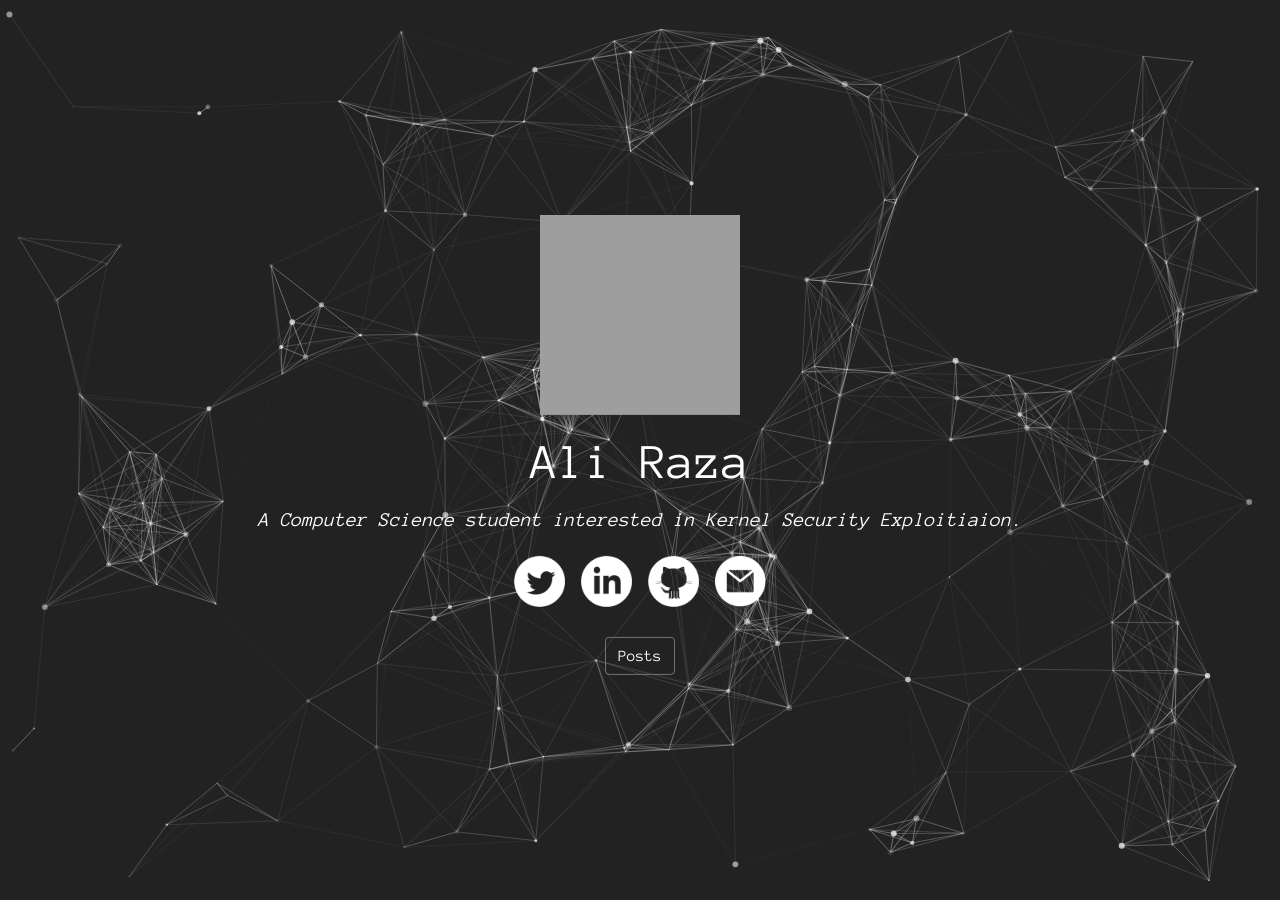
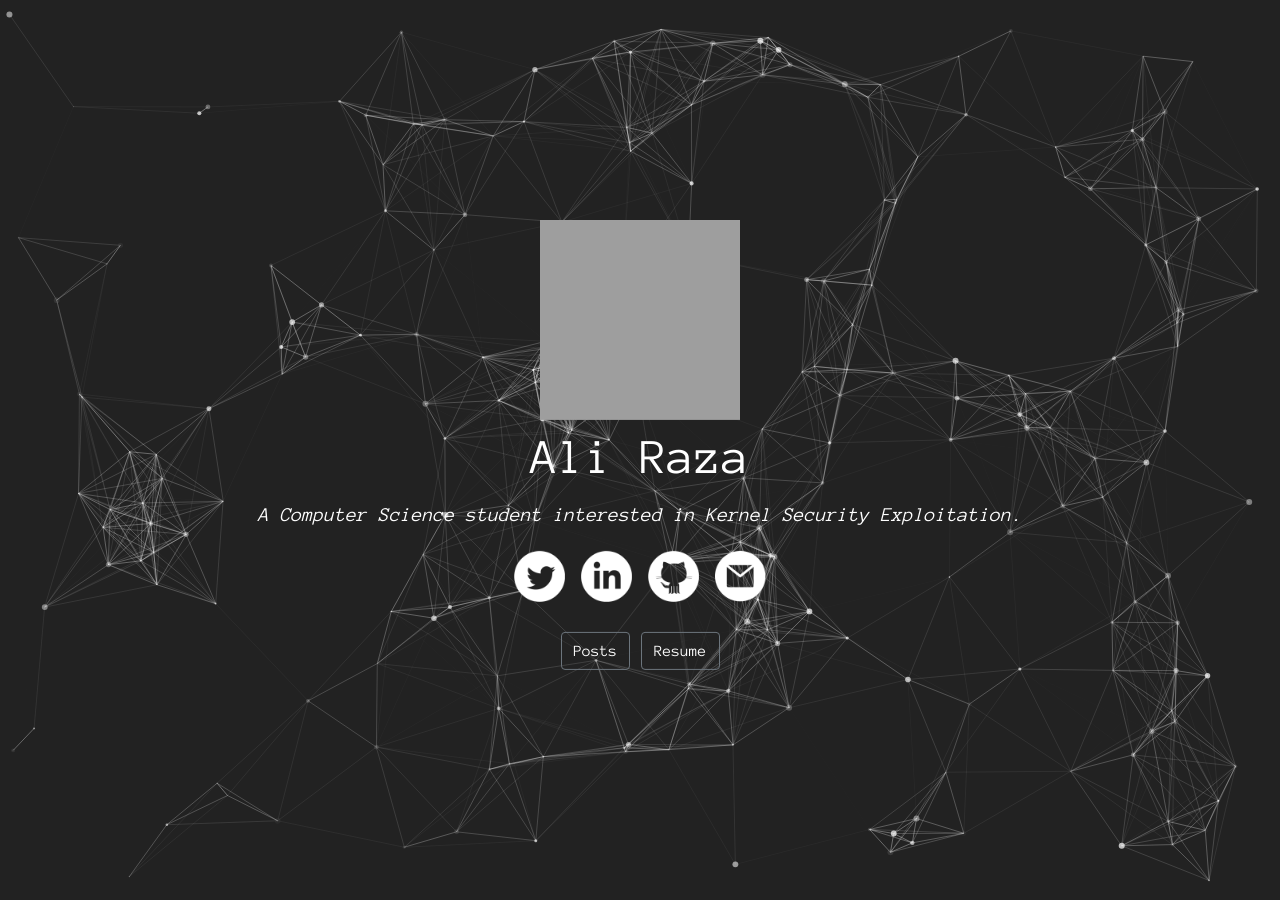
Before and after one commit to locus-x64/locus-x64.github.io, a Jekyll site: the page index.html, which Jekyll copies as it is, in a window 1280 px wide. Built offline with Jekyll 4.4.1, drawn with Linux system fonts in a browser that asks for light colours; grey boxes are pictures that could not be loaded.

Commit message:
Added resume

```diff
--- a/_config.yml
+++ b/_config.yml
@@ -1,6 +1,6 @@
 title: ali@pwnworld$
 description: >- # this means to ignore newlines until "baseurl:"
-  A Computer Science student interested in Kernel Security Exploitiaion.
+  A Computer Science student interested in Kernel Security Exploitation.
 
 # Build settings
 
--- a/index.html
+++ b/index.html
@@ -10,7 +10,7 @@
         <link href="https://fonts.googleapis.com/css?family=Anonymous+Pro" rel="stylesheet">
         <script src="https://ajax.googleapis.com/ajax/libs/jquery/3.5.1/jquery.min.js"></script>
         <link href="https://cdn.jsdelivr.net/npm/bootstrap@5.0.0-beta2/dist/css/bootstrap.min.css" rel="stylesheet" integrity="sha384-BmbxuPwQa2lc/FVzBcNJ7UAyJxM6wuqIj61tLrc4wSX0szH/Ev+nYRRuWlolflfl" crossorigin="anonymous">
-        <meta name='description' content='Blog of Najam Ul Saqib where he puts his research work and experiences in the world of cyber security'>
+        <meta name='description' content='Blog of Ali Raza where he puts his research work and experiences in the world of cyber security'>
         <!-- local resources -->
         <link href='/assets/global/style.css' rel='stylesheet' type='text/css'>
         <link href='/assets/index/style.css' rel='stylesheet' type='text/css'>
@@ -48,8 +48,8 @@ body {
 
             <!-- Illustration by https://www.instagram.com/kissdori/ -->
             <img src="assets/images/me.png" height="200" width="200"/>
-            <p style="font-size: 50px; padding-top: 10px; margin-bottom: 5px">Ali Raza</p>
-            <p style="padding-bottom: 5px"><i>A Computer Science student interested in Kernel Security Exploitiaion.</i></p>
+            <p style="font-size: 50px; margin-bottom: 5px">Ali Raza</p>
+            <p style="padding-bottom: 5px"><i>A Computer Science student interested in Kernel Security Exploitation.</i></p>
 
 
 
@@ -70,9 +70,8 @@ body {
 
             <div style="margin-top: 30px" class="interactive">
 
-                <a href="posts"><button type="button" class="btn btn-outline-secondary" style="margin-bottom: 10px">Posts</button></a>
-                <!-- <a href="disclosures"><button type="button" class="btn btn-outline-secondary" style="margin-bottom: 10px">disclosures</button></a> -->
-                <!-- <a href="resume"><button type="button" class="btn btn-outline-secondary" style="margin-bottom: 10px">Resume</button></a> -->
+                <a href="posts"><button type="button" class="btn btn-outline-secondary" style="margin-bottom: 10px"> Posts</button></a>
+                <a href="/Resume.pdf"><button type="button" class="btn btn-outline-secondary" style="margin-bottom: 10px">Resume</button></a>
 
             </div>
 
```
Also changed, not shown: 9 other files.
